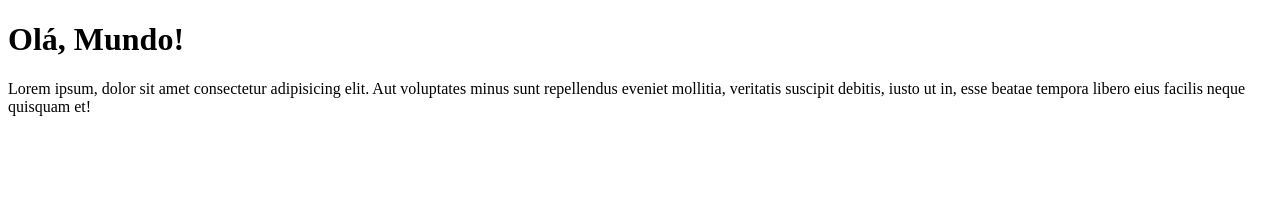
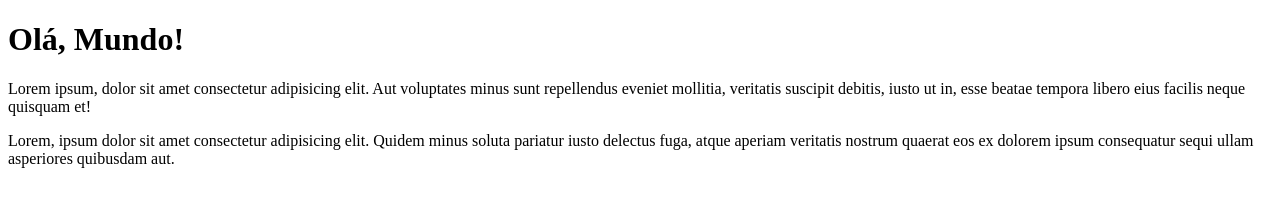
Before and after one commit to marcodkts/Ola-Mundo, a plain HTML site: page site-exemplo/index.html in a window 1280 px wide. Drawn offline with Linux system fonts and the light colour scheme.

Commit message:
mais um paragrafo

```diff
--- a/site-exemplo/index.html
+++ b/site-exemplo/index.html
@@ -9,5 +9,6 @@
     <h1>Olá, Mundo!</h1>
 
     <p>Lorem ipsum, dolor sit amet consectetur adipisicing elit. Aut voluptates minus sunt repellendus eveniet mollitia, veritatis suscipit debitis, iusto ut in, esse beatae tempora libero eius facilis neque quisquam et!</p>
+    <p>Lorem, ipsum dolor sit amet consectetur adipisicing elit. Quidem minus soluta pariatur iusto delectus fuga, atque aperiam veritatis nostrum quaerat eos ex dolorem ipsum consequatur sequi ullam asperiores quibusdam aut.</p>
 </body>
 </html>
```
